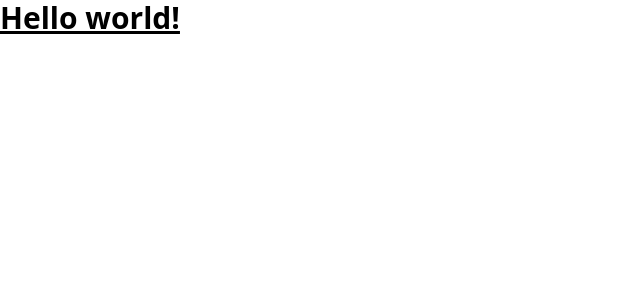
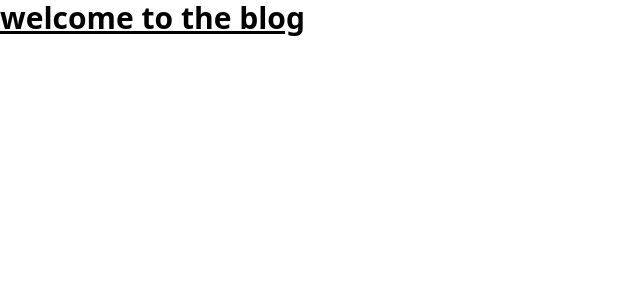
Before and after one commit to prakaasnike/nextjs-blog-sanity-v3-tailwindcss, a Next.js app: page / in a window 1280 px wide. Shown: the top 300 px of the page, without its empty margins (0-640 px from the left). Built offline with nearby package versions, Linux system fonts and the light colour scheme.

Commit message:
style folder

```diff
--- a/app/head.tsx
+++ b/app/head.tsx
@@ -2,7 +2,7 @@
 export default function Head() {
     return (
         <>
-            <title>The Blog</title>
+            <title>Medium Nextjs Clone</title>
             <meta content="width=device-width, initial-scale=1" name="viewport" />
             <link rel="icon" href="/favicon.ico" />
         </>
--- a/app/layout.tsx
+++ b/app/layout.tsx
@@ -1,4 +1,4 @@
-import './globals.css'
+import '../styles/globals.css'
 
 
 export default function RootLayout({
--- a/app/page.tsx
+++ b/app/page.tsx
@@ -3,7 +3,7 @@ export default function HomePage() {
   return (
     <div>
       <h1 className="text-3xl font-bold underline">
-        Hello world!
+        welcome to the blog
       </h1>
     </div>
   )
```
Also changed, not shown: app/page.module.css (deleted), styles/globals.css (renamed from app/globals.css).
